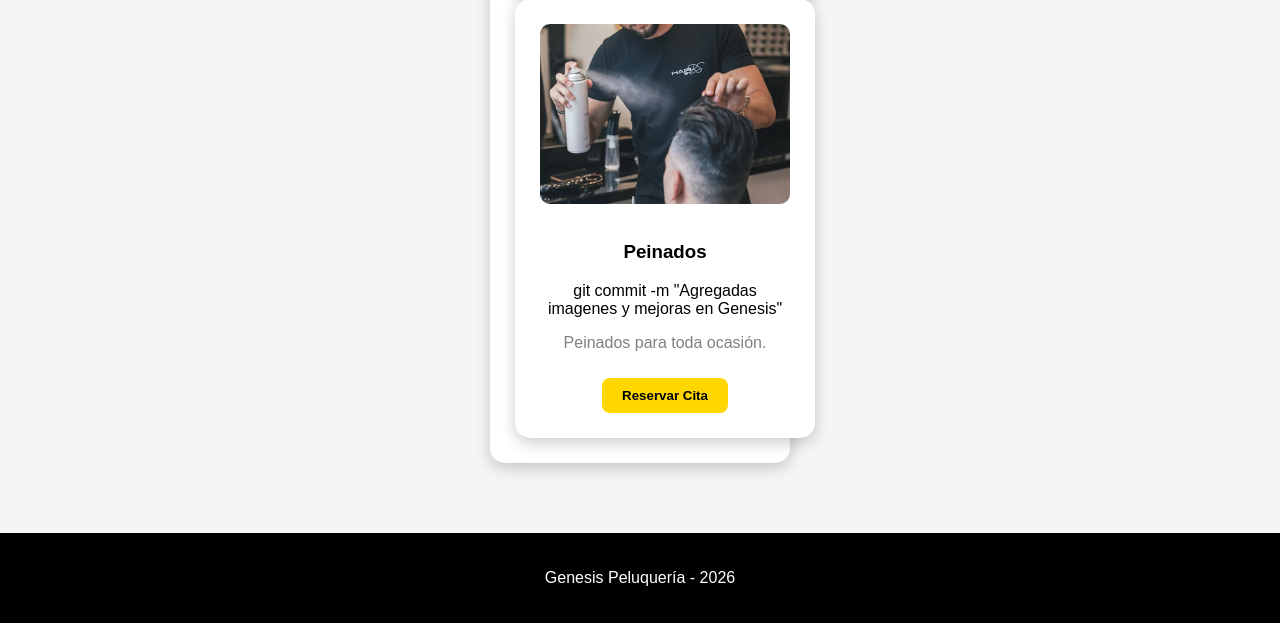
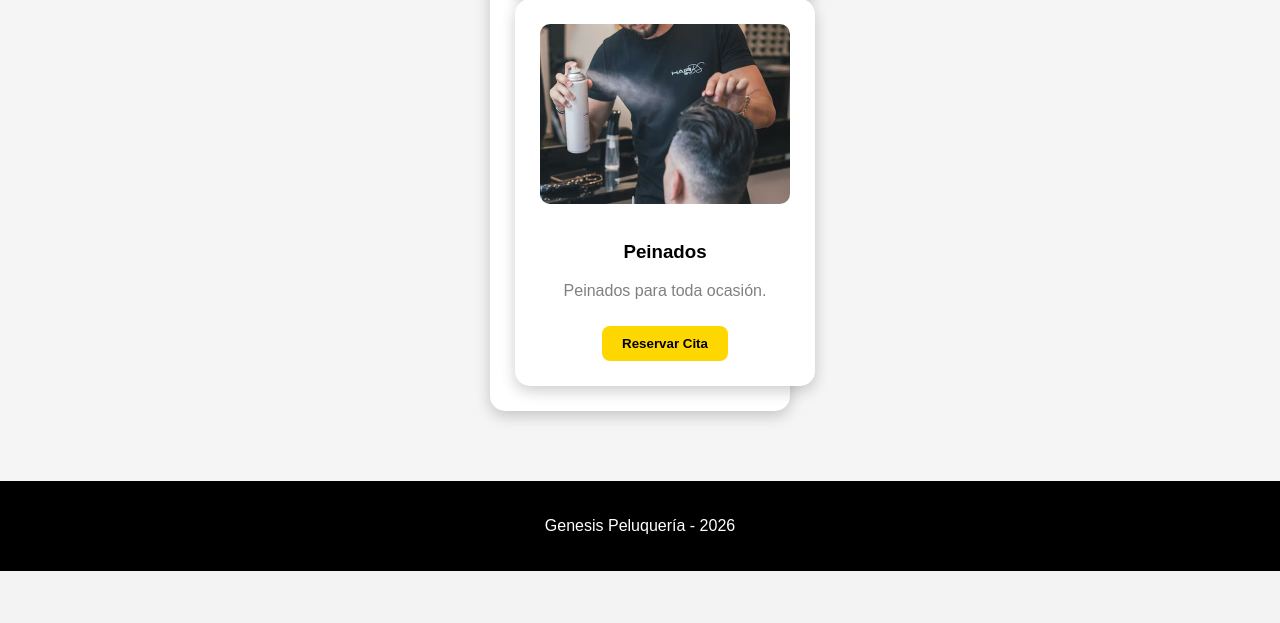
Before and after one commit to xleftx1/e, a Flask app: page / in a window 1280 px wide. Shown: the part 1507-2130 px from the top of the page. After the commit the page ends 2078 px from the top, so only its background shows below. Run offline with Flask 3, Linux system fonts and the light colour scheme.

Commit message:
subida limpia del proyecto

```diff
--- a/Desktop/Peluqueria 1/templates/index.html
+++ b/Desktop/Peluqueria 1/templates/index.html
@@ -55,7 +55,7 @@
 <div class="tarjeta">
     <img src="/static/img/peinado.avif" alt="Peinados">
 
-    <h3>Peinados</h3>git commit -m "Agregadas imagenes y mejoras en Genesis"
+    <h3>Peinados</h3>
 
     <p>Peinados para toda ocasión.</p>
 
```
Also changed, not shown: 1 other file.
